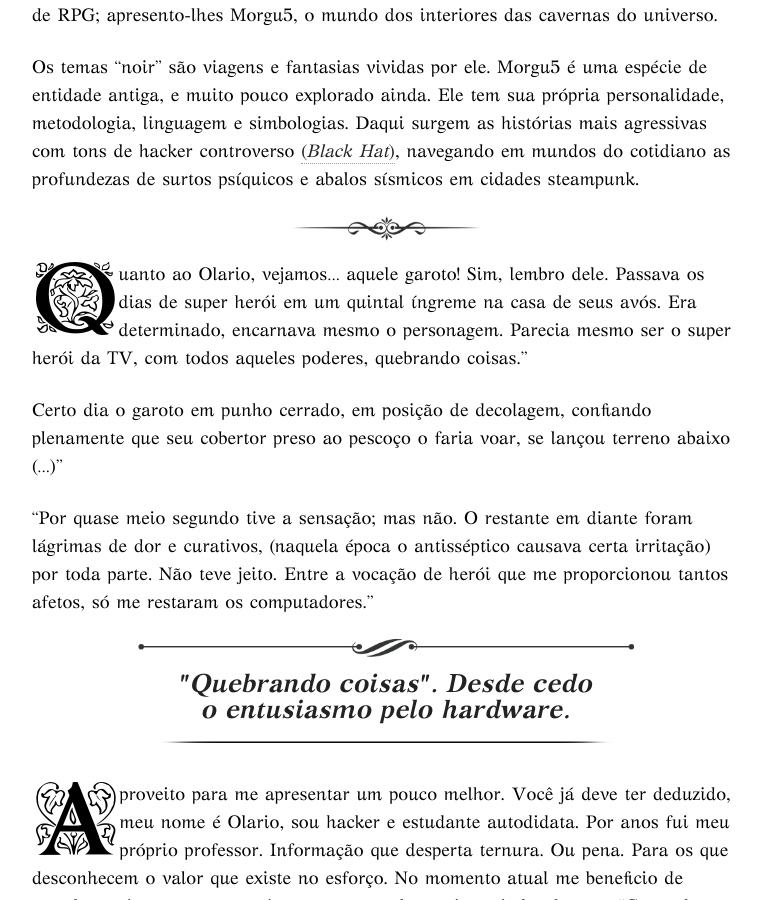
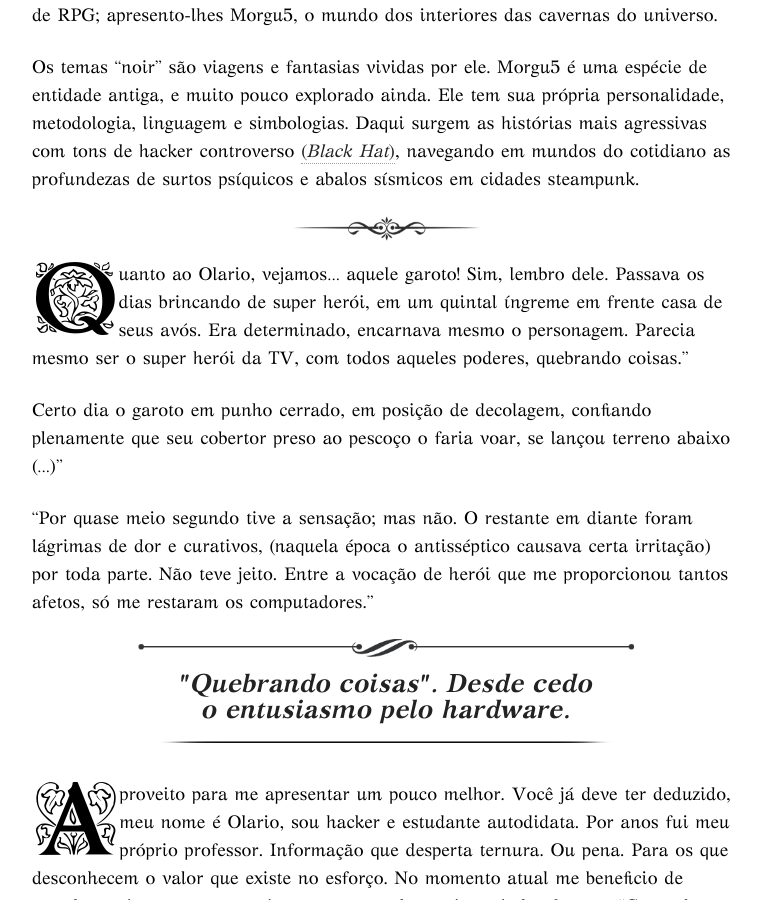
Before and after one commit to Agt-Morgu5/agt-morgu5.github.io, a Jekyll site: the page built from about/index.md, in a window 1280 px wide and 900 px high, scrolled down 1050 px. Shown: the whole window, without its empty margins (254-1016 px from the left). Built offline with Jekyll 4.4.1, drawn with Linux system fonts in a browser that asks for light colours; nearby versions of some CDN libraries.

Commit message:
RPG-bats

```diff
--- a/about/index.md
+++ b/about/index.md
@@ -18,7 +18,7 @@
 
  <div class="text-divider"></div>
 
-<span class="dcap">Q</span>uanto ao Olario, vejamos... aquele garoto! Sim, lembro dele. Passava os dias de super herói em um quintal íngreme na casa de seus avós. Era determinado, encarnava mesmo o personagem. Parecia mesmo ser o super herói da TV, com todos aqueles poderes, quebrando coisas."
+<span class="dcap">Q</span>uanto ao Olario, vejamos... aquele garoto! Sim, lembro dele. Passava os dias brincando de super herói, em um quintal íngreme em frente casa de seus avós. Era determinado, encarnava mesmo o personagem. Parecia mesmo ser o super herói da TV, com todos aqueles poderes, quebrando coisas."
 
 Certo dia o garoto em punho cerrado, em posição de decolagem, confiando plenamente que seu cobertor preso ao pescoço o faria voar, se lançou terreno abaixo (...)"
 
```
